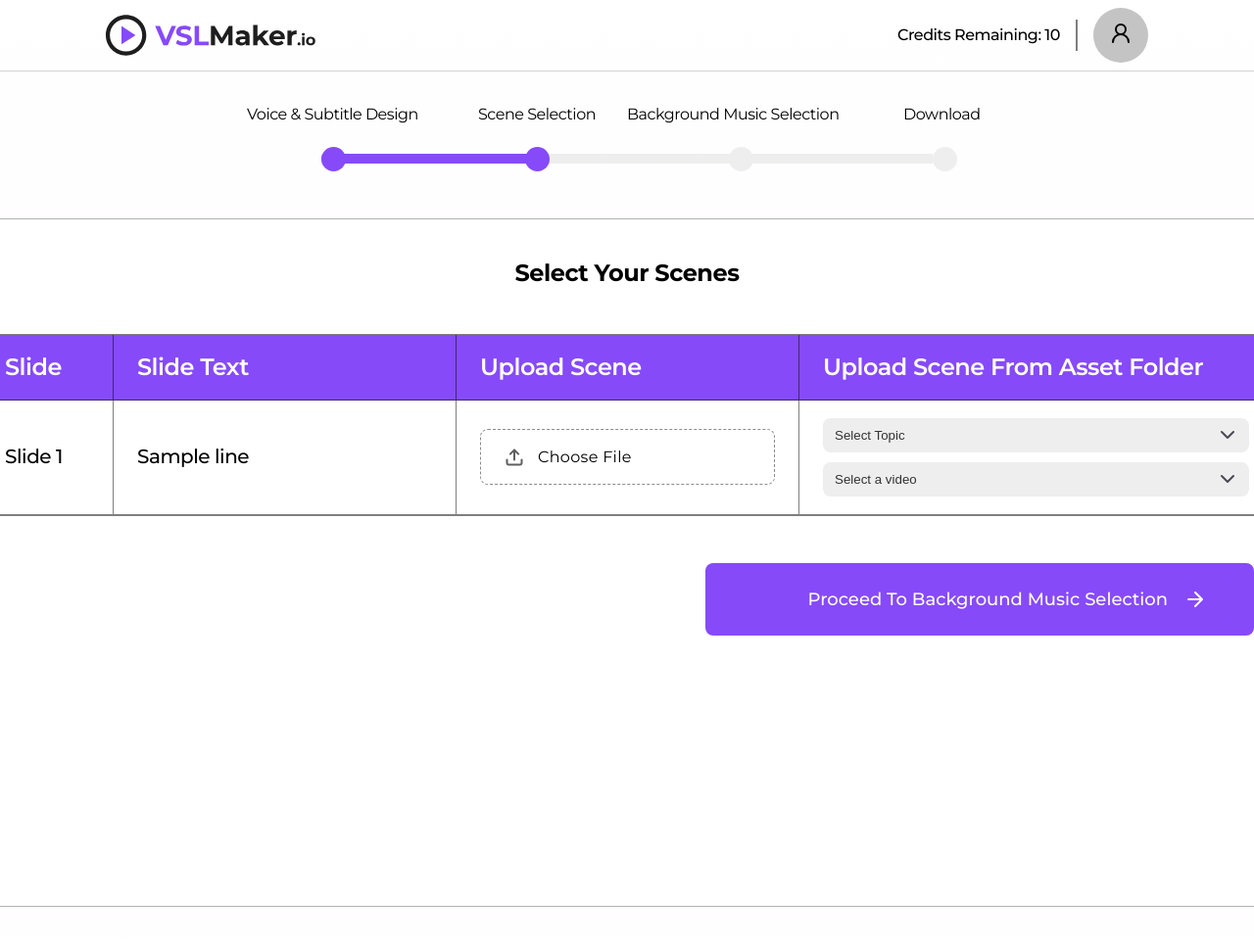
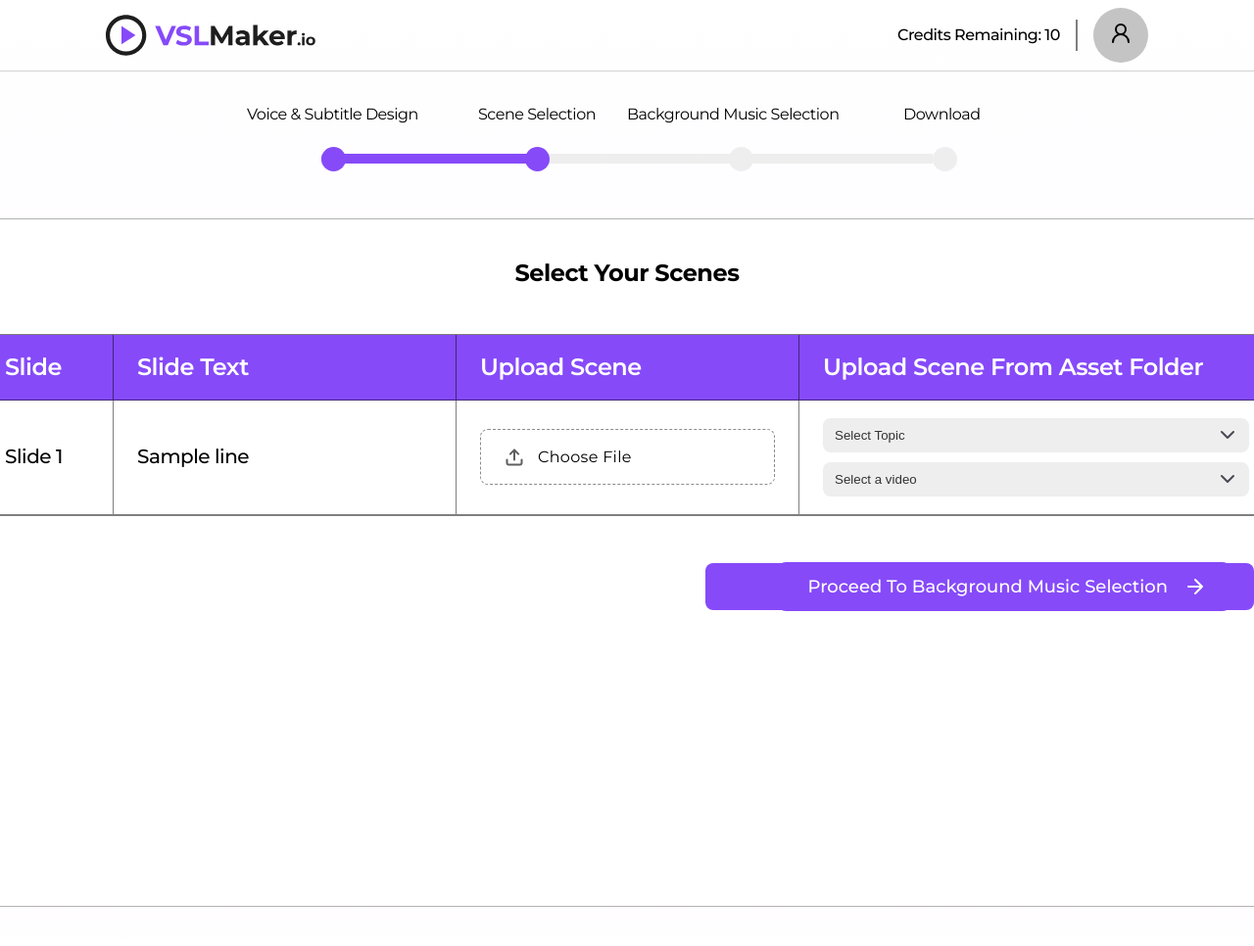
Before and after one commit to ubongpr7/vlc_maker, a Django app: template templates/vlc/frontend/VLSMaker/sceneselection/index.html in a window 1280 px wide; the page is wider, and only the part inside the window is pictured. Shown: that part at 98% size. Run offline with Django 4.2, Linux system fonts and the light colour scheme; tables that the repository leaves empty hold one stand-in row (values such as "Sample post"); the template is opened without the code that fills it: values that come from a table or form of the project are taken from there, most other values are stand-ins (such as "Sample title", 1, 10 or a date in 2020); some libraries are stand-ins or nearby versions.

Commit message:
slow computer

```diff
--- a/static/js/script.js
+++ b/static/js/script.js
@@ -110,7 +110,7 @@ const font_fileName = document.getElementById('font_file_name');
 fileUpload.addEventListener('change', (event) => {
     const file = event.target.files[0];
     if (file) {
-        fileName.textContent = `${file.name}`;
+        fileName.textContent = `${file.name.slice(0,15)}`;
     } else {
         fileName.textContent = 'No file selected';
     }
@@ -119,7 +119,7 @@ fileUpload.addEventListener('change', (event) => {
 font_file.addEventListener('change', (event) => {
     const file = event.target.files[0];
     if (file) {
-        font_fileName.textContent = `${file.name}`;
+        font_fileName.textContent = `${file.name.slice(0,15)}`;
     } else {
         font_fileName.textContent = 'No file selected';
     }
--- a/templates/vlc/frontend/VLSMaker/sceneselection/index.html
+++ b/templates/vlc/frontend/VLSMaker/sceneselection/index.html
@@ -163,7 +163,7 @@
 
 
                                 </div>
-                                <div class="button" style="width: 40%;position:absolute;right:0%; display: flex; justify-content: flex-end; align-items: center;">
+                                <div class="button" style="width: 40%; height:24px;position:absolute;right:0%; display: flex; justify-content: flex-end; align-items: center;">
                                     <div style="display: flex; align-items: center; justify-content: center; border-radius: 8px; padding: 12px 24px; background: #864AF9; cursor: pointer;">
                                         <button type="submit"  style="text-decoration: none; color: white; font-family: Montserrat; font-size: 18px; font-weight: 500; line-height: 24px; text-align: left; margin-right: 10px; background: none; border: none; cursor: pointer;">
                                             Proceed To Background Music Selection
```
